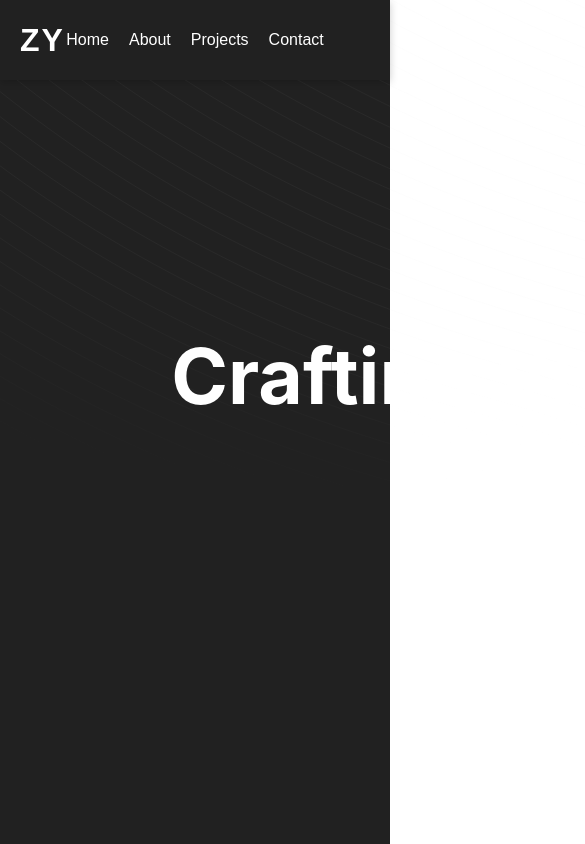
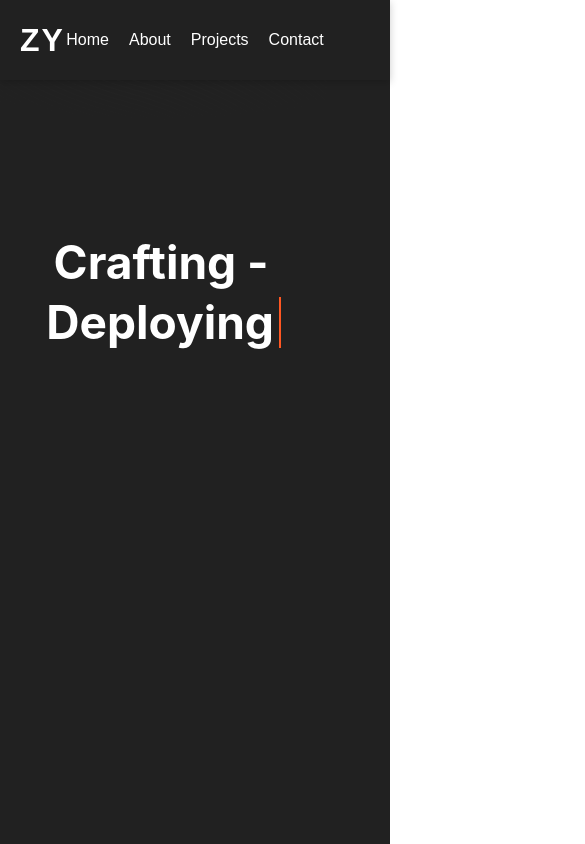
Before and after one commit to Zy-IT/Profile-Resume, a React (Vite) app: page / in a window 390 px wide. Shown: the top 844 px of the page, 585 px wide, since content can reach past the window. Built offline with nearby package versions, Linux system fonts and the light colour scheme.

Commit message:
Updates and Information Changes
Updated some values and upload a new project via the loans application, also changed the about me and created updates and include also the new tools i used and learned lmao

```diff
--- a/src/pages/About/About.jsx
+++ b/src/pages/About/About.jsx
@@ -40,9 +40,9 @@ function About() {
                             <h1>Hi, I am Zyril</h1>
                             <p>
                                 Innovative IT professional with a strong foundation in Backend Development and Database Management.
-                                A graduate of the University of Saint Louis Tuguegarao, I thrive on solving problems and
-                                delivering impactful digital solutions. Skilled in Analyzing and creating solutions, I bring ideas to life
-                                with precision and creativity.
+                                A graduate of the University of Saint Louis Tuguegarao and Previously worked at Rural Bank of Cauayan INC.(RBCI),
+                                I thrive on solving problems and delivering impactful digital solutions. Skilled in Analyzing
+                                and creating solutions, I bring ideas to life with precision and creativity.
                             </p>
                             <a href={Resume} target="_blank" rel="noreferrer">
                                 <button className="About-button">
--- a/src/pages/Home/Home.css
+++ b/src/pages/Home/Home.css
@@ -246,3 +246,91 @@ body {
     transform: translateX(0);
   }
 }
+
+/* Mobile Responsive */
+@media (max-width: 768px) {
+  .Intro-Content h1 {
+    font-size: 2rem;
+  }
+
+  .Intro-Content p {
+    font-size: 1rem;
+  }
+
+  .Home-Title {
+    flex-direction: column;
+    gap: 10px;
+    padding: 15px;
+    top: 30px;
+  }
+
+  .Home-1-Title-Content,
+  .Home-2-Title-Content {
+    font-size: 1rem;
+  }
+
+  .Home-Center {
+    flex-direction: column;
+    gap: 10px;
+    padding: 15px;
+    top: 20px;
+  }
+
+  .Center-1-Content,
+  .Center-2-Content {
+    font-size: 0.9rem;
+  }
+
+  .Home-Name {
+    flex-direction: column;
+    height: auto;
+    gap: 10px;
+    padding: 10px;
+    top: 20px;
+  }
+
+  .Home-Content-1stName,
+  .Home-Content-2ndName,
+  .Home-Content-3rdName {
+    font-size: 1.8rem;
+    height: auto;
+  }
+}
+
+@media (max-width: 480px) {
+  .Intro-Content h1 {
+    font-size: 1.5rem;
+  }
+
+  .Intro-Content p {
+    font-size: 0.9rem;
+  }
+
+  .Home-Title {
+    top: 20px;
+  }
+
+  .Home-1-Title-Content,
+  .Home-2-Title-Content {
+    font-size: 0.9rem;
+  }
+
+  .Home-Center {
+    top: 10px;
+  }
+
+  .Center-1-Content,
+  .Center-2-Content {
+    font-size: 0.8rem;
+  }
+
+  .Home-Name {
+    top: 10px;
+  }
+
+  .Home-Content-1stName,
+  .Home-Content-2ndName,
+  .Home-Content-3rdName {
+    font-size: 1.3rem;
+  }
+}
--- a/src/pages/Home/Home.jsx
+++ b/src/pages/Home/Home.jsx
@@ -9,6 +9,16 @@ function Home() {
     const [showIntro, setShowIntro] = useState(true);
     const [fadeOut, setFadeOut] = useState(false);
     const [currentShine, setCurrentShine] = useState(-1);
+    const [isMobile, setIsMobile] = useState(window.innerWidth <= 768);
+
+    useEffect(() => {
+        const handleResize = () => {
+            setIsMobile(window.innerWidth <= 768);
+        };
+
+        window.addEventListener("resize", handleResize);
+        return () => window.removeEventListener("resize", handleResize);
+    }, []);
 
     useEffect(() => {
         const fadeTimer = setTimeout(() => {
@@ -68,12 +78,20 @@ function Home() {
                         <div className="Home-Title">
                             <div className="Home-1-Title-Content">
                                 <h1>
-                                    <TypeWriter text="Crafting Visions  -" delay={500} speed={70} />
+                                    <TypeWriter
+                                        text={isMobile ? "Crafting -" : "Crafting Visions  -"}
+                                        delay={500}
+                                        speed={isMobile ? 50 : 70}
+                                    />
                                 </h1>
                             </div>
                             <div className="Home-2-Title-Content">
                                 <h1>
-                                    <TypeWriter text="Deploying Digital Innovations" delay={2000} speed={70} />
+                                    <TypeWriter
+                                        text={isMobile ? "Deploying" : "Deploying Digital Innovations"}
+                                        delay={2000}
+                                        speed={isMobile ? 50 : 70}
+                                    />
                                 </h1>
                             </div>
                         </div>
@@ -81,12 +99,20 @@ function Home() {
                         <div className="Home-Center">
                             <div className="Center-1-Content">
                                 <h1>
-                                    <TypeWriter text="You're Trusted" delay={3500} speed={70} />
+                                    <TypeWriter
+                                        text="You're Trusted"
+                                        delay={3500}
+                                        speed={isMobile ? 50 : 70}
+                                    />
                                 </h1>
                             </div>
                             <div className="Center-2-Content">
                                 <h1>
-                                    <TypeWriter text="Developer" delay={4700} speed={70} />
+                                    <TypeWriter
+                                        text="Developer"
+                                        delay={4700}
+                                        speed={isMobile ? 50 : 70}
+                                    />
                                 </h1>
                             </div>
                         </div>
--- a/src/pages/Projects/ProjectsAchievements.css
+++ b/src/pages/Projects/ProjectsAchievements.css
@@ -78,6 +78,29 @@
     border-radius: 2px;
     box-shadow: 0 0 10px rgba(100, 255, 218, 0.6);
 }
+
+.Projects-Deployed-Header h3 {
+    font-size: 1.5rem;
+    color: white;
+    font-weight: 700;
+    margin-bottom: 10px;
+    background: linear-gradient(135deg, white, white);
+    background-clip: text;
+    -webkit-background-clip: text;
+    -webkit-text-fill-color: transparent;
+    transition: all 0.4s ease-in-out;
+}
+
+.Projects-Deployed-Header h3:hover {
+    color: #64ffda;
+    font-weight: 700;
+    text-shadow: 0 0 20px rgba(100, 255, 218, 0.5);
+    background: linear-gradient(135deg, #64ffda, #61DAFB);
+    background-clip: text;
+    -webkit-background-clip: text;
+    -webkit-text-fill-color: transparent;
+}
+
 
 /* Grid Layout */
 .Projects-Deployed-Grid-Layout {
--- a/src/pages/Projects/ProjectsAchievements.jsx
+++ b/src/pages/Projects/ProjectsAchievements.jsx
@@ -6,6 +6,7 @@ import './ProjectsAchievements.css';
 
 import StayatLeasePic from "../../assets/StayatLeasePic.jpg"
 import rbCauayanImage from "../../assets/RbCauayanWebsite.jpg";
+import loansApplication from "../../assets/LoansApplication.png"
 import channelingImage from "../../assets/ChannelingSystem.jpg";
 import iDeatechImage from "../../assets/iDeatech2023.png";
 import psiteImage from "../../assets/PSITE2023.png";
@@ -30,16 +31,25 @@ function ProjectsAchievements() {
             description: "A modern website redesign for Rural Bank of Cauayan to ensure its up to date and Included the Loans Application also",
             image: rbCauayanImage,
             url: "https://rbcauayan.com",
-            techStack: ["REACTJS", "AXIOS", "SPRINGBOOT", "JAVA", "POSTGRESQL", "CPANEL"]
+            techStack: ["REACTJS", "CPANEL"]
         },
         {
             id: 3,
+            title: "RB Cauayan Loans Application",
+            year: "2025",
+            description: "A basic Loan Application to submit few information when applying for a loan",
+            image: loansApplication,
+            url: "https://rbcauayan.com/ApplyLoan",
+            techStack: ["REACTJS", "AXIOS", "ZUSTAND", "SPRINGBOOT", "JAVA", "POSTGRESQL", "CPANEL", "WinSW", "INTERNET INFORMATION SERVICE(IIS)",]
+        },
+        {
+            id: 4,
             title: "Chanelling System",
             year: "2025",
             description: "An Inhouse System Developed to Speed up one of their core banking process. Disclosure of Information cannot be disclose unless interviewed.",
             image: channelingImage,
             url: null,
-            techStack: ["REACTJS", "AXIOS", "SPRINGBOOT", "JAVA", "POSTGRESQL", "Task Scheduler"]
+            techStack: ["REACTJS", "AXIOS", "ZUSTAND", "SPRINGBOOT", "JAVA", "POSTGRESQL", "WinSW", "INTERNET INFORMATION SERVICE(IIS)",]
         }
     ];
 
@@ -108,6 +118,7 @@ function ProjectsAchievements() {
                         <ScrollAnimation delay={0.1}>
                             <div className="Projects-Deployed-Header">
                                 <h1>Accomplished Projects</h1>
+                                <h3>Press to Navigate</h3>
                             </div>
                         </ScrollAnimation>
 
```
Also changed, not shown: src/assets/LoansApplication.png (added).
